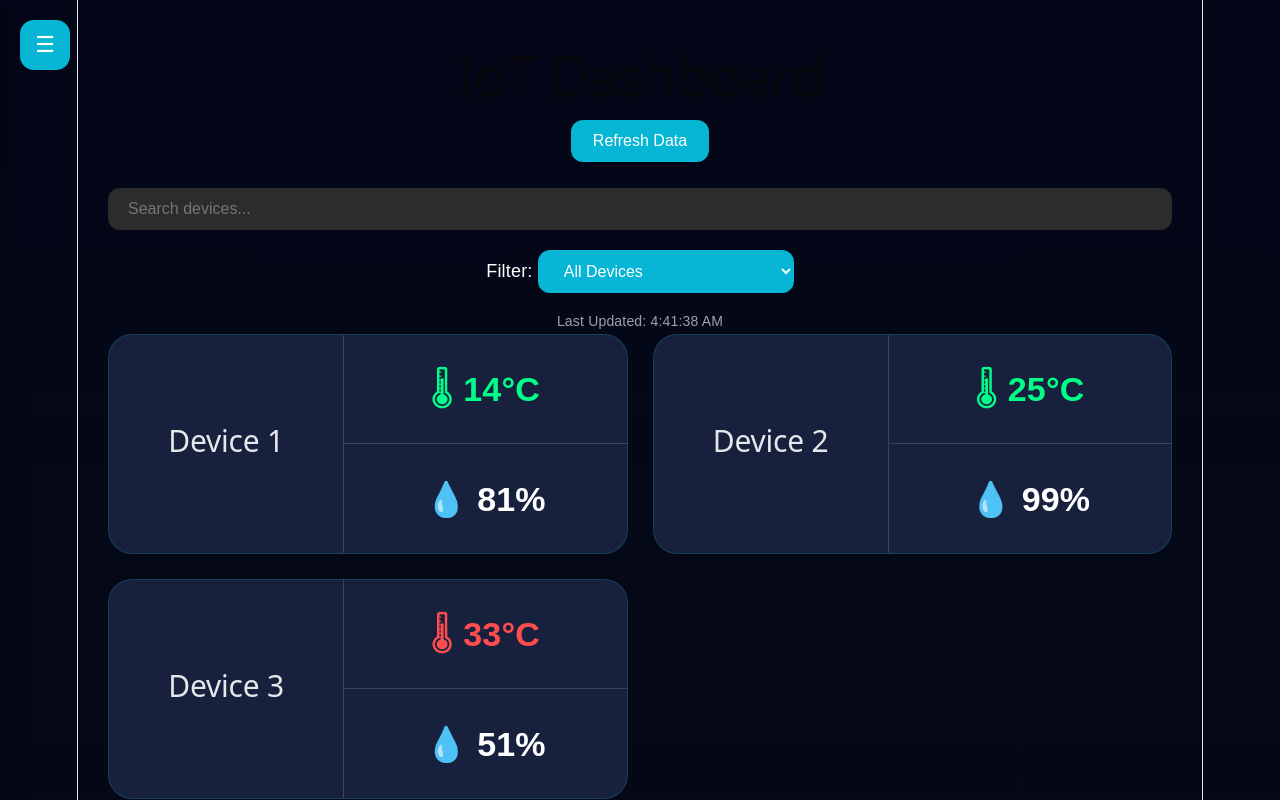
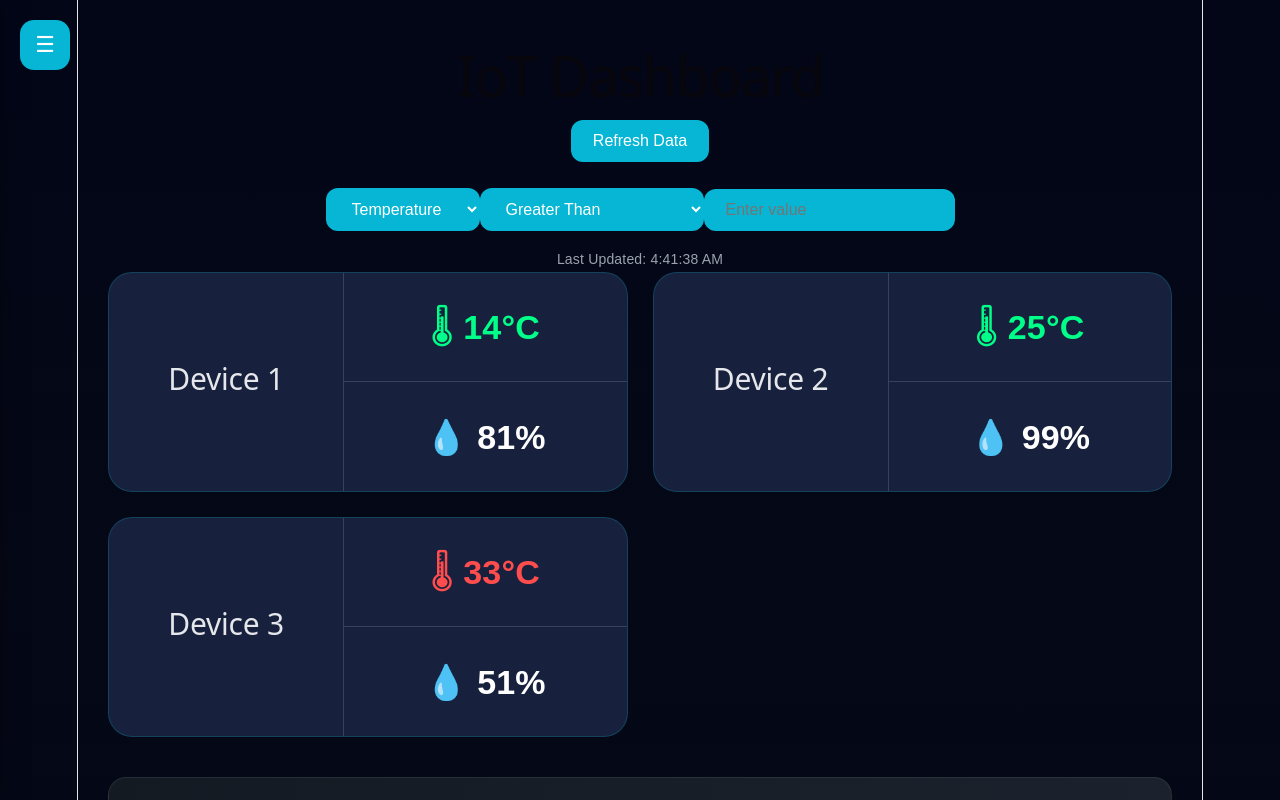
Before and after one commit to ArpitU/React-Projects, a React (Vite) app: page / in a window 1280 px wide. Shown: the top 800 px of the page. Built offline with nearby package versions, Linux system fonts and the light colour scheme.

Commit message:
update project

```diff
--- a/package.json
+++ b/package.json
@@ -10,11 +10,13 @@
     "preview": "vite preview"
   },
   "dependencies": {
+    "@tailwindcss/vite": "^4.3.1",
     "leaflet": "^1.9.4",
     "react": "^19.2.5",
     "react-dom": "^19.2.5",
     "react-leaflet": "^5.0.0",
-    "react-router-dom": "^7.16.0"
+    "react-router-dom": "^7.16.0",
+    "tailwindcss": "^4.3.1"
   },
   "devDependencies": {
     "@eslint/js": "^9.39.4",
--- a/src/App.css
+++ b/src/App.css
@@ -3,8 +3,6 @@
   padding:0;
   box-sizing:border-box;
 }
-
-
 
 body{
   min-height:100vh;
--- a/src/App.jsx
+++ b/src/App.jsx
@@ -7,7 +7,9 @@ function App() {
 
   const [searchTerm, setSearchTerm] = useState("");
   const [open, setOpen] = useState(false);
-
+  const [parameter, setParameter] = useState("temperature");
+  const [operator, setOperator] = useState(">");
+  const [filterValue, setFilterValue] = useState("");
   const [devices, setDevices] = useState([
     { id: 'Device 1', temperature: 25, humidity: 60 },
     { id: 'Device 2', temperature: 35, humidity: 80 },
@@ -27,112 +29,37 @@ function App() {
   }
 
 const displayedDevices = devices.filter((device) => {
-    const search = searchTerm.toLowerCase().trim();
 
-    // Dropdown Filter
-    if (filterType === "temperature" && device.temperature <= 30) {
-      return false;
-    }
+  if (filterValue === "") return true;
 
-    if (filterType === "humidity" && device.humidity <= 70) {
-      return false;
-    }
+  const value = Number(filterValue);
 
-    // Search Keywords
-    if (
-      search === "high temperature"||
-      search ==="temperature"||
-      search ==="hot"||
-      search === "temp"
-    )
-     {
-      return device.temperature > 30;
-    }
-    if(
-      search ==="5"
-    )
-    {return device.temperature > 5;
+  const deviceValue =
+    parameter === "temperature"
+      ? device.temperature
+      : device.humidity;
 
-    }
-        if(
-      search ==="10"
-    )
-    {return device.temperature > 10;
+  switch (operator) {
 
-    }
-            if(
-      search ==="15"
-    )
-    {return device.temperature > 15;
+    case ">":
+      return deviceValue > value;
 
-    }
-            if(
-      search ==="20"
-    )
-    {return device.temperature > 20;
+    case "<":
+      return deviceValue < value;
 
-    }
-            if(
-      search ==="25"
-    )
-    {return device.temperature > 25;
+    case "=":
+      return deviceValue === value;
 
-    }
-            if(
-      search ==="30"
-    )
-    {return device.temperature > 30;
+    case ">=":
+      return deviceValue >= value;
 
-    }
-            if(
-      search ==="35"
-    )
-    {return device.temperature > 35;
+    case "<=":
+      return deviceValue <= value;
 
-    }
-            if(
-      search ==="40"
-    )
-    {return device.temperature > 40;
-
-    }
-            if(
-      search ==="45"
-    )
-    {return device.temperature > 45;
-
-    }
-            if(
-      search ==="50"
-    )
-    {return device.temperature > 50;
-
-    }
-
-
-
-    if (
-      search === "humidity" ||
-      search === "high humidity"||
-      search ==="high humid"
-    ) {
-      return device.humidity > 70;
-    }
-      if (
-      search === "low humidity" ||
-      search === "less humidity"||
-      search ===" low humid"
-    ) {
-      return device.humidity < 70;
-    }
-
-    // Empty Search → Show all devices
-    if (search === "") {
+    default:
       return true;
   }
 
-    // Device Name Search
-    return device.id.toLowerCase().includes(search);
 });
 
   useEffect(() => {
@@ -208,27 +135,38 @@ function App() {
 
         <br />
         <br />
-        <input
-         className="search-bar"
-        type="text"
-          placeholder="Search devices..."
-        value={searchTerm}
-         onChange={(e) => setSearchTerm(e.target.value)}
-        />
-        <label htmlFor="filter">Filter: </label>
+       <div className="advanced-filter">
+
   <select
   className="filter-btn"
-          value={filterType}
-          onChange={(e) => setFilterType(e.target.value)}
+    value={parameter}
+    onChange={(e) => setParameter(e.target.value)}
   >
-          <option value="all">All Devices</option>
-          <option value="temperature">
-            High Temperature (&gt; 30°C)
-          </option>
-          <option value="humidity">
-            High Humidity (&gt; 70%)
-          </option>
+    <option value="temperature">Temperature</option>
+    <option value="humidity">Humidity</option>
   </select>
+
+  <select
+  className="filter-btn"
+    value={operator}
+    onChange={(e) => setOperator(e.target.value)}
+  >
+    <option value=">">Greater Than</option>
+    <option value="<">Less Than</option>
+    <option value="=">Equal To</option>
+    <option value=">=">Greater Than or Equal</option>
+    <option value="<=">Less Than or Equal</option>
+  </select>
+
+  <input
+  className="filter-btn"
+    type="number"
+    placeholder="Enter value"
+    value={filterValue}
+    onChange={(e) => setFilterValue(e.target.value)}
+  />
+
+</div>
 
       </div>
 
```
Also changed, not shown: 1 other file (tests, documents, lock files or other folders). Lines whose indentation alone changed are shown as unchanged.
